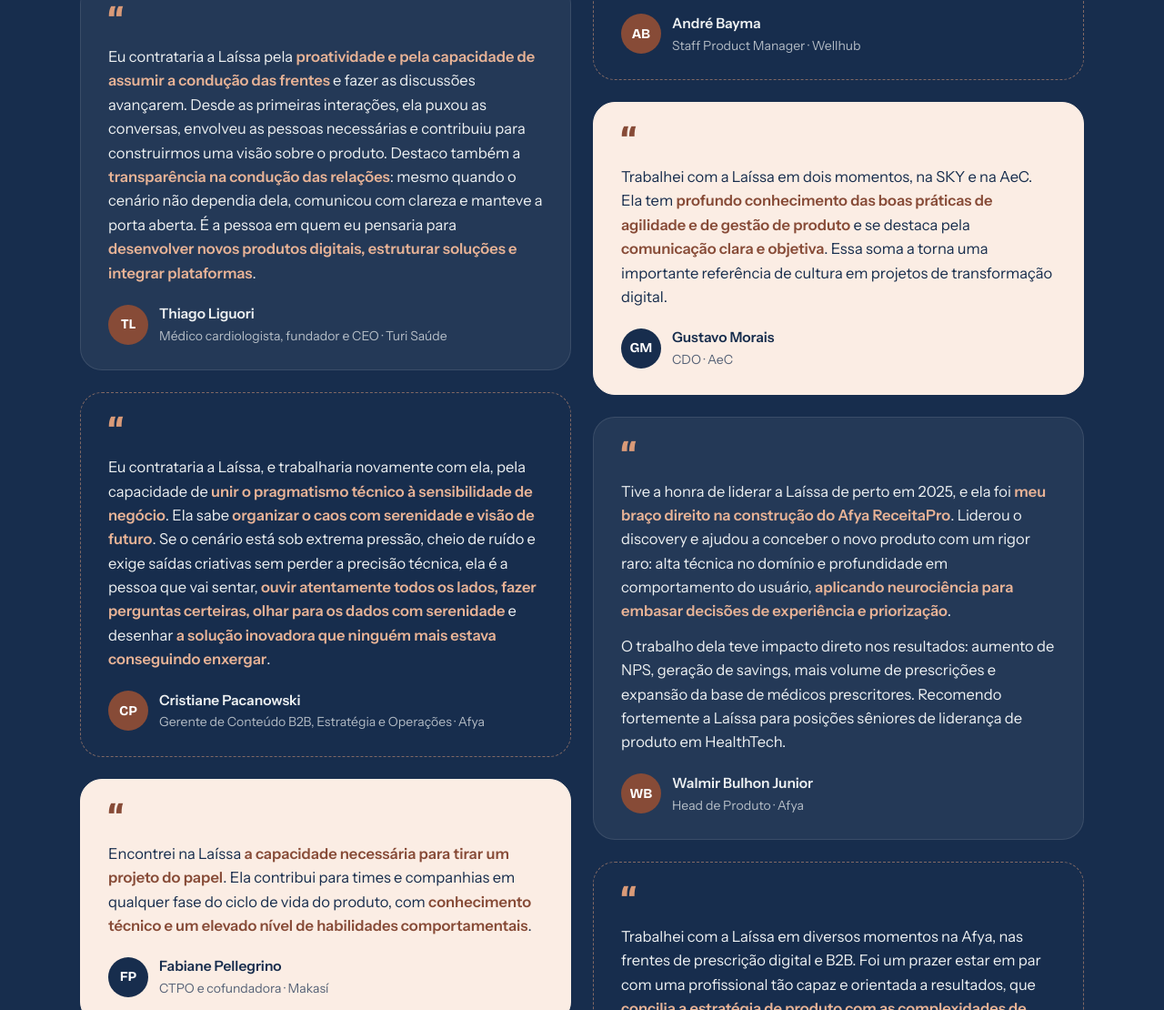
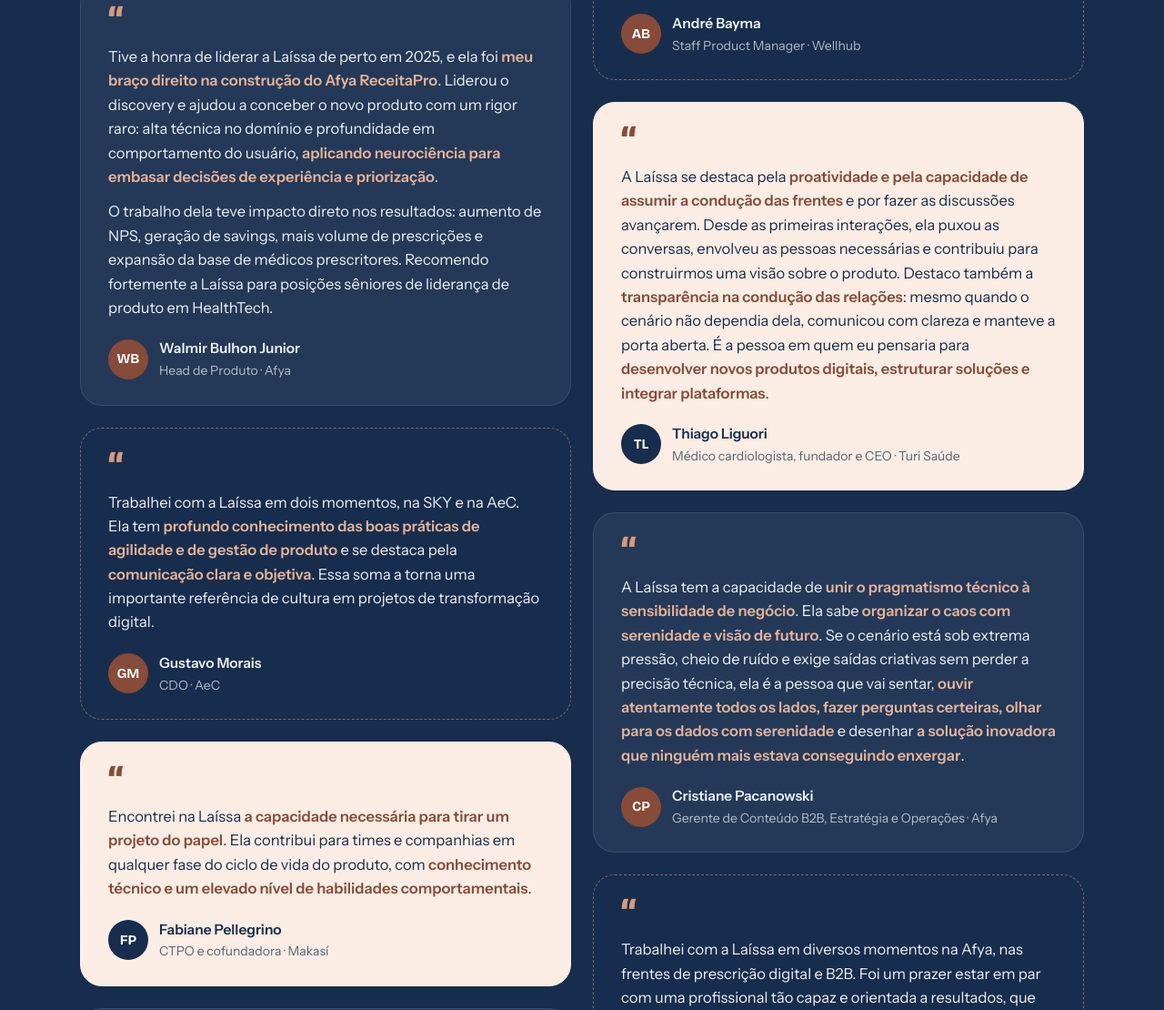
Before and after one commit to laissamargoni-hub/Portfolio, a plain HTML site: page index.html in a window 1280 px wide. Shown: the part 7285-8395 px from the top of the page at 91% size. Drawn offline with nearby package versions, Linux system fonts and the light colour scheme.

Commit message:
Depoimentos: nova ordem e sem 'eu contrataria' em Thiago e Cris
Co-Authored-By: Claude Opus 5.5 <noreply@anthropic.com>
Claude-Session: https://claude.ai/code/session_01RPAWvyPN949cDePjrb919C

```diff
--- a/index.html
+++ b/index.html
@@ -778,18 +778,18 @@ footer a{text-decoration:none}footer a:hover{color:var(--accent)}
     { name:'André Bayma', role:'Staff Product Manager · Wellhub', roleEn:'Staff Product Manager · Wellhub',
       pt:'A Laíssa é "a pessoa" quando existe **um desafio complexo, informações espalhadas ou lacunas que ninguém sabe muito bem como fechar**. Ela acolhe, escuta e incentiva, mas também **organiza o problema, conecta os pontos e ajuda a encontrar um caminho possível**, sem tirar a autonomia de ninguém e com uma postura muito resolutiva. É **acolhimento com plano de ação, uma combinação rara e extremamente valiosa** no mundo de produto. Com um norte claro, ela compra a briga com **constância, compromisso e interesse genuíno**.',
       en:'Laíssa is "the person" when there is **a complex challenge, scattered information or gaps nobody quite knows how to close**. She welcomes, listens and encourages, but she also **structures the problem, connects the dots and helps find a feasible path**, without taking away anyone\'s autonomy and with a very solution-oriented attitude. It is **care with an action plan, a rare and extremely valuable combination** in product. Given a clear direction, she takes on the fight with **consistency, commitment and genuine interest**.' },
+    { name:'Walmir Bulhon Junior', role:'Head de Produto · Afya', roleEn:'Head of Product · Afya',
+      pt:'Tive a honra de liderar a Laíssa de perto em 2025, e ela foi **meu braço direito na construção do Afya ReceitaPro**. Liderou o discovery e ajudou a conceber o novo produto com um rigor raro: alta técnica no domínio e profundidade em comportamento do usuário, **aplicando neurociência para embasar decisões de experiência e priorização**.\n\nO trabalho dela teve impacto direto nos resultados: aumento de NPS, geração de savings, mais volume de prescrições e expansão da base de médicos prescritores. Recomendo fortemente a Laíssa para posições sêniores de liderança de produto em HealthTech.',
+      en:'I had the honor of managing Laíssa closely in 2025, and she was **my right hand in building Afya ReceitaPro**. She led discovery and helped conceive the new product with rare rigor: deep domain expertise and depth in user behavior, **applying neuroscience to ground experience and prioritization decisions**.\n\nHer work had a direct impact on results: higher NPS, savings, more prescription volume and a larger base of prescribing physicians. I strongly recommend Laíssa for senior product leadership roles in HealthTech.' },
     { name:'Thiago Liguori', role:'Médico cardiologista, fundador e CEO · Turi Saúde', roleEn:'Cardiologist, founder and CEO · Turi Saúde',
-      pt:'Eu contrataria a Laíssa pela **proatividade e pela capacidade de assumir a condução das frentes** e fazer as discussões avançarem. Desde as primeiras interações, ela puxou as conversas, envolveu as pessoas necessárias e contribuiu para construirmos uma visão sobre o produto. Destaco também a **transparência na condução das relações**: mesmo quando o cenário não dependia dela, comunicou com clareza e manteve a porta aberta. É a pessoa em quem eu pensaria para **desenvolver novos produtos digitais, estruturar soluções e integrar plataformas**.',
-      en:'I would hire Laíssa for her **proactivity and her ability to take the lead on workstreams** and move discussions forward. From our very first interactions, she drove the conversations, brought in the right people and helped us build a vision for the product. I would also highlight her **transparency in how she handles relationships**: even when things were out of her control, she communicated clearly and kept the door open. She is the person I would think of to **develop new digital products, structure solutions and integrate platforms**.' },
+      pt:'A Laíssa se destaca pela **proatividade e pela capacidade de assumir a condução das frentes** e por fazer as discussões avançarem. Desde as primeiras interações, ela puxou as conversas, envolveu as pessoas necessárias e contribuiu para construirmos uma visão sobre o produto. Destaco também a **transparência na condução das relações**: mesmo quando o cenário não dependia dela, comunicou com clareza e manteve a porta aberta. É a pessoa em quem eu pensaria para **desenvolver novos produtos digitais, estruturar soluções e integrar plataformas**.',
+      en:'Laíssa stands out for her **proactivity and her ability to take the lead on workstreams** and to move discussions forward. From our very first interactions, she drove the conversations, brought in the right people and helped us build a vision for the product. I would also highlight her **transparency in how she handles relationships**: even when things were out of her control, she communicated clearly and kept the door open. She is the person I would think of to **develop new digital products, structure solutions and integrate platforms**.' },
     { name:'Gustavo Morais', role:'CDO · AeC', roleEn:'CDO · AeC',
       pt:'Trabalhei com a Laíssa em dois momentos, na SKY e na AeC. Ela tem **profundo conhecimento das boas práticas de agilidade e de gestão de produto** e se destaca pela **comunicação clara e objetiva**. Essa soma a torna uma importante referência de cultura em projetos de transformação digital.',
       en:'I worked with Laíssa twice, at SKY and at AeC. She has **deep knowledge of agile and product management best practices** and stands out for **clear, objective communication**. Together, these make her an important cultural reference in digital transformation projects.' },
     { name:'Cristiane Pacanowski', role:'Gerente de Conteúdo B2B, Estratégia e Operações · Afya', roleEn:'B2B Content, Strategy and Operations Manager · Afya',
-      pt:'Eu contrataria a Laíssa, e trabalharia novamente com ela, pela capacidade de **unir o pragmatismo técnico à sensibilidade de negócio**. Ela sabe **organizar o caos com serenidade e visão de futuro**. Se o cenário está sob extrema pressão, cheio de ruído e exige saídas criativas sem perder a precisão técnica, ela é a pessoa que vai sentar, **ouvir atentamente todos os lados, fazer perguntas certeiras, olhar para os dados com serenidade** e desenhar **a solução inovadora que ninguém mais estava conseguindo enxergar**.',
-      en:'I would hire Laíssa, and work with her again, for her ability to **combine technical pragmatism with business sense**. She knows how to **organize chaos with calm and a vision for the future**. If the situation is under extreme pressure, full of noise and calls for creative answers without losing technical precision, she is the person who will sit down, **listen carefully to every side, ask the right questions, look at the data calmly** and design **the innovative solution no one else could see**.' },
-    { name:'Walmir Bulhon Junior', role:'Head de Produto · Afya', roleEn:'Head of Product · Afya',
-      pt:'Tive a honra de liderar a Laíssa de perto em 2025, e ela foi **meu braço direito na construção do Afya ReceitaPro**. Liderou o discovery e ajudou a conceber o novo produto com um rigor raro: alta técnica no domínio e profundidade em comportamento do usuário, **aplicando neurociência para embasar decisões de experiência e priorização**.\n\nO trabalho dela teve impacto direto nos resultados: aumento de NPS, geração de savings, mais volume de prescrições e expansão da base de médicos prescritores. Recomendo fortemente a Laíssa para posições sêniores de liderança de produto em HealthTech.',
-      en:'I had the honor of managing Laíssa closely in 2025, and she was **my right hand in building Afya ReceitaPro**. She led discovery and helped conceive the new product with rare rigor: deep domain expertise and depth in user behavior, **applying neuroscience to ground experience and prioritization decisions**.\n\nHer work had a direct impact on results: higher NPS, savings, more prescription volume and a larger base of prescribing physicians. I strongly recommend Laíssa for senior product leadership roles in HealthTech.' },
+      pt:'A Laíssa tem a capacidade de **unir o pragmatismo técnico à sensibilidade de negócio**. Ela sabe **organizar o caos com serenidade e visão de futuro**. Se o cenário está sob extrema pressão, cheio de ruído e exige saídas criativas sem perder a precisão técnica, ela é a pessoa que vai sentar, **ouvir atentamente todos os lados, fazer perguntas certeiras, olhar para os dados com serenidade** e desenhar **a solução inovadora que ninguém mais estava conseguindo enxergar**.',
+      en:'Laíssa can **combine technical pragmatism with business sense**. She knows how to **organize chaos with calm and a vision for the future**. If the situation is under extreme pressure, full of noise and calls for creative answers without losing technical precision, she is the person who will sit down, **listen carefully to every side, ask the right questions, look at the data calmly** and design **the innovative solution no one else could see**.' },
     { name:'Fabiane Pellegrino', role:'CTPO e cofundadora · Makasí', roleEn:'CTPO and co-founder · Makasí',
       pt:'Encontrei na Laíssa **a capacidade necessária para tirar um projeto do papel**. Ela contribui para times e companhias em qualquer fase do ciclo de vida do produto, com **conhecimento técnico e um elevado nível de habilidades comportamentais**.',
       en:'In Laíssa I found **the ability it takes to get a project off the ground**. She contributes to teams and companies at any stage of the product lifecycle, with **technical knowledge and strong interpersonal skills**.' },
```
